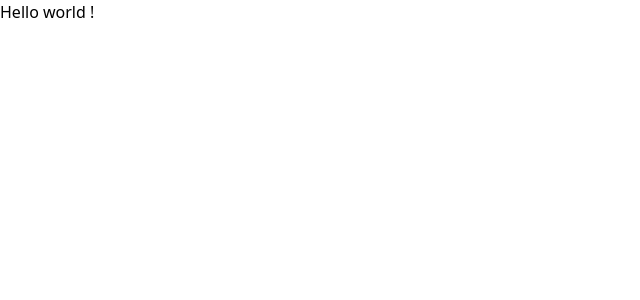
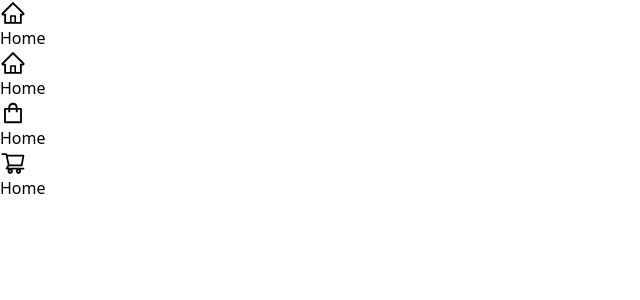
Before and after one commit to swarupgoswami/mern-ecommerce-app, a React (Vite) app in the folder frontend/: page / in a window 1280 px wide. Shown: the top 300 px of the page, without its empty margins (0-640 px from the left). Built offline with nearby package versions, Linux system fonts and the light colour scheme.

Commit message:
next commit- created the navigation part

```diff
--- a/frontend/src/App.jsx
+++ b/frontend/src/App.jsx
@@ -1,14 +1,18 @@
-import React from "react"
+
+
+import { Outlet } from "react-router-dom"
+import Navigation from "./pages/Auth/Navigation.jsx"
+import { ToastContainer } from "react-toastify"
+import "react-toastify/dist/ReactToastify.css"
 
 function App() {
-
   return (
     <>
-        <h1 className="text-3xl font-bold underline">
-      Hello world  !
-    </h1>
-
-
+      <ToastContainer />
+      <Navigation />
+      <main className="py-3">
+        <Outlet />
+      </main>
     </>
   )
 }
--- a/frontend/src/main.jsx
+++ b/frontend/src/main.jsx
@@ -2,9 +2,39 @@
 import { createRoot } from 'react-dom/client'
 import App from './App.jsx'
 import './Index.css';
+import {Route,RouterProvider, createRoutesFromElements} from "react-router"
+import { createBrowserRouter }  from 'react-router-dom';
+
+
+
+
+const router=createBrowserRouter(
+  createRoutesFromElements(
+    <Route path='/' element ={<App/>}/>
+  )
+)
 
 createRoot(document.getElementById('root')).render(
-  <StrictMode>
-    <App />
-  </StrictMode>,
+  <RouterProvider router={router} />
 )
+
+
+
+
+// import { StrictMode } from 'react'
+// import { createRoot } from 'react-dom/client'
+// import App from './App.jsx'
+// import './Index.css';
+// import { BrowserRouter as Router, Route, Routes } from "react-router-dom";
+
+// const root = createRoot(document.getElementById('root'));
+
+// root.render(
+//   <StrictMode>
+//     <Router>
+//       <Routes>
+//         <Route path="/" element={<App />} />
+//       </Routes>
+//     </Router>
+//   </StrictMode>
+// );
--- a/frontend/src/pages/Auth/navigation.jsx
+++ b/frontend/src/pages/Auth/navigation.jsx
@@ -1,11 +1,53 @@
-import React from 'react'
+import { useState } from "react"
+import {AiOutlineHome,AiOutlineShopping, AiOutlineLogin,AiOutlineUserAdd,AiOutlineShoppingCart} from "react-icons/ai"
+import {FaHeart} from "react-icons/fa"
+import{Link} from "react-router-dom"
+import { useNavigate } from "react-router-dom"
+import "./Navigation.css";
 
-const navigation = () => {
+const Navigation = () => {
+  const [dropDown, setdropDown]=useState(false);
+  const [sideBar,setsideBar]=useState(false);
+
+  const toggleDropdown=()=>{
+    setdropDown(!dropDown);
+
+  }
+  const toggleSidebar=()=>{
+    setsideBar(!sideBar);
+
+  }
+  const closedsidebar=()=>{
+    setsideBar(false);
+
+  }
+
   return (
-    <div>
+  <>
+       <div style={{zIndex:999}} className={`${sideBar ? "hidden" : "flex"} xl:flex lg:flex md:hidden sm:*:hidden flex-col justify-between p-4 text-white bg-black w-[4%] hover:[15%] h-[100vh] fixed`}
+    id="navigation-container">
+      <div className="flex flex-col justify-center space-y-4">
+        <Link to="/" className="flex items-center transition-transform transform hover:translate-x-2">
+          <AiOutlineHome className="mr-2 mt-[3rem] " size={26}/>
+          <span className="hidden nav-item-name mt-[3rem]">Home</span>{" "}
+        </Link>
+        <Link to="/" className="flex items-center transition-transform transform hover:translate-x-2">
+          <AiOutlineHome className="mr-2 mt-[3rem] " size={26}/>
+          <span className="hidden nav-item-name mt-[3rem]">Home</span>{" "}
+        </Link>
+        <Link to="/" className="flex items-center transition-transform transform hover:translate-x-2">
+          <AiOutlineShopping className="mr-2 mt-[3rem] " size={26}/>
+          <span className="hidden nav-item-name mt-[3rem]">Home</span>{" "}
+        </Link>
+        <Link to="/" className="flex items-center transition-transform transform hover:translate-x-2">
+          <AiOutlineShoppingCart className="mr-2 mt-[3rem] " size={26}/>
+          <span className="hidden nav-item-name mt-[3rem]">Home</span>{" "}
+        </Link>
+      </div>
+    </div>
+  </>
 
-    </div>
   )
 }
 
-export default navigation
+export default Navigation
```
